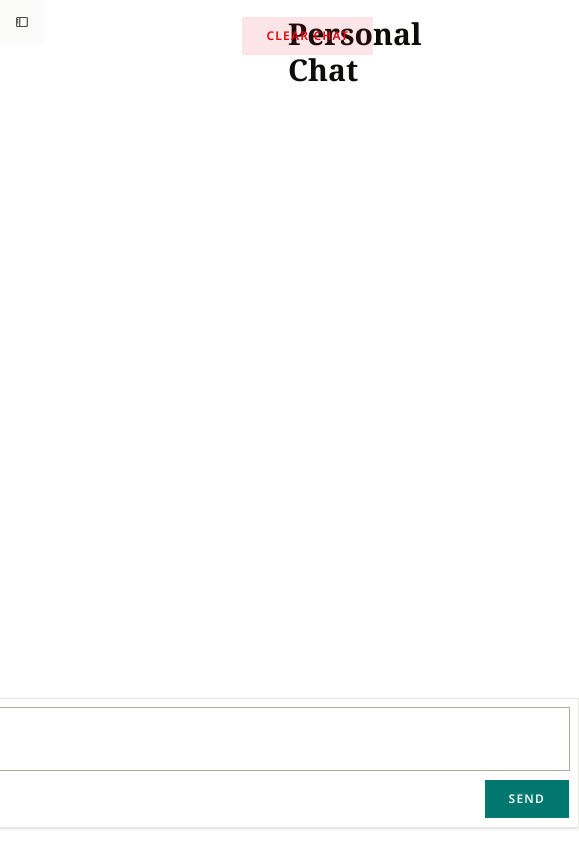
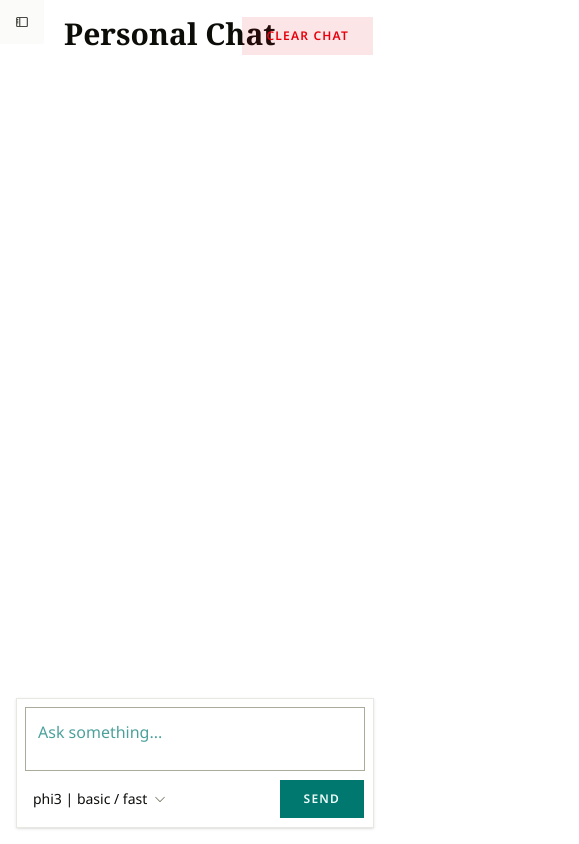
Before and after one commit to briansegs/personal-chat, a Next.js app: page / in a window 390 px wide. Shown: the whole page, 579 px wide, since content can reach past the window. Built offline with nearby package versions, Linux system fonts and the light colour scheme; a web font is replaced by a local one.

Commit message:
fix: Make the form width and header position responsive to avoid mobile overflow

```diff
--- a/src/components/ChatClient.tsx
+++ b/src/components/ChatClient.tsx
@@ -108,7 +108,7 @@ export default function ChatClient() {
         </div>
 
         <main className="h-screen flex flex-col bg-background">
-          <div className="absolute left-72 top-4">
+          <div className="absolute md:left-72 top-4 left-16">
             <Header />
           </div>
 
--- a/src/components/InputContainer.tsx
+++ b/src/components/InputContainer.tsx
@@ -32,7 +32,7 @@ export function InputContainer({
   return (
     <form
       onSubmit={handleSubmit}
-      className="flex flex-col gap-2 border p-2 bg-card/30 backdrop-blur-md shadow w-3xl absolute bottom-4 left-1/2 -translate-x-1/2"
+      className="flex flex-col gap-2 border p-2 bg-card/30 backdrop-blur-md shadow w-[calc(100%-2rem)] max-w-3xl absolute bottom-4 left-1/2 -translate-x-1/2"
     >
       {status === "streaming" && <StatusMessage />}
 
```
